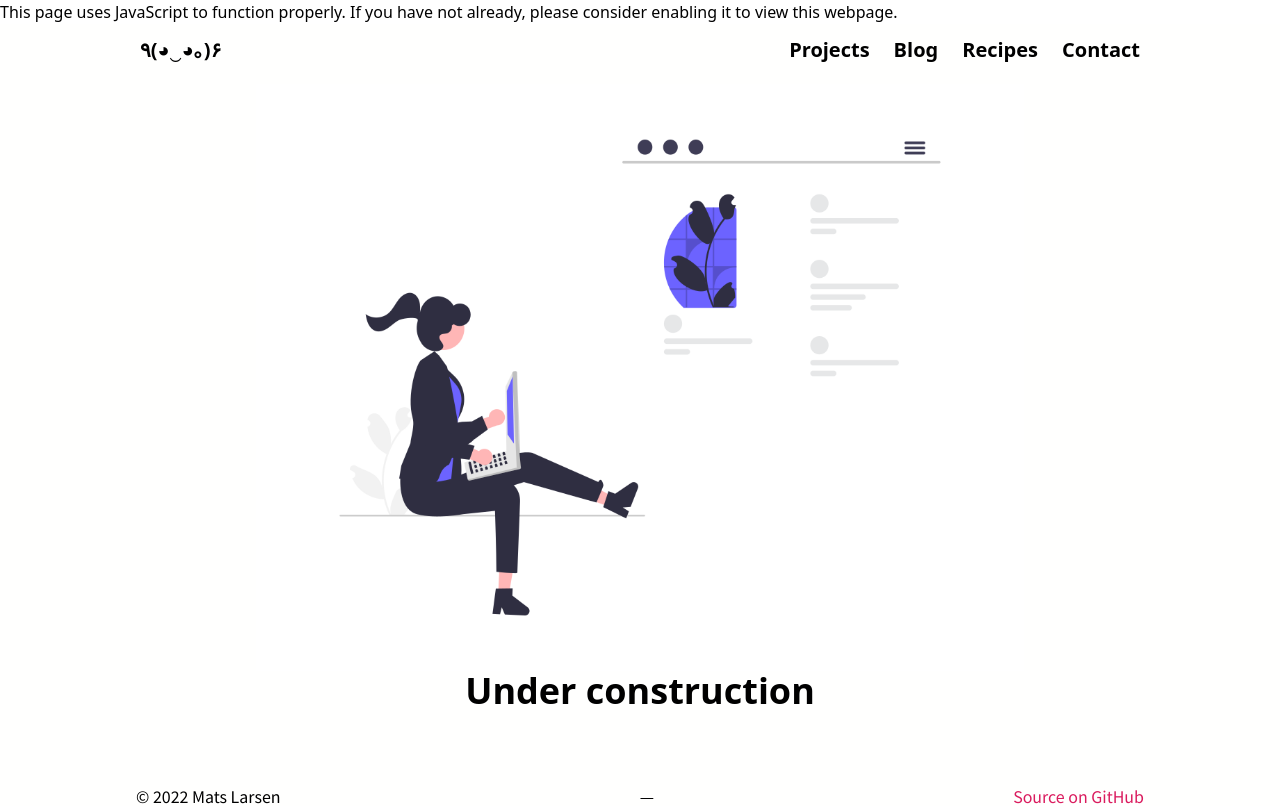
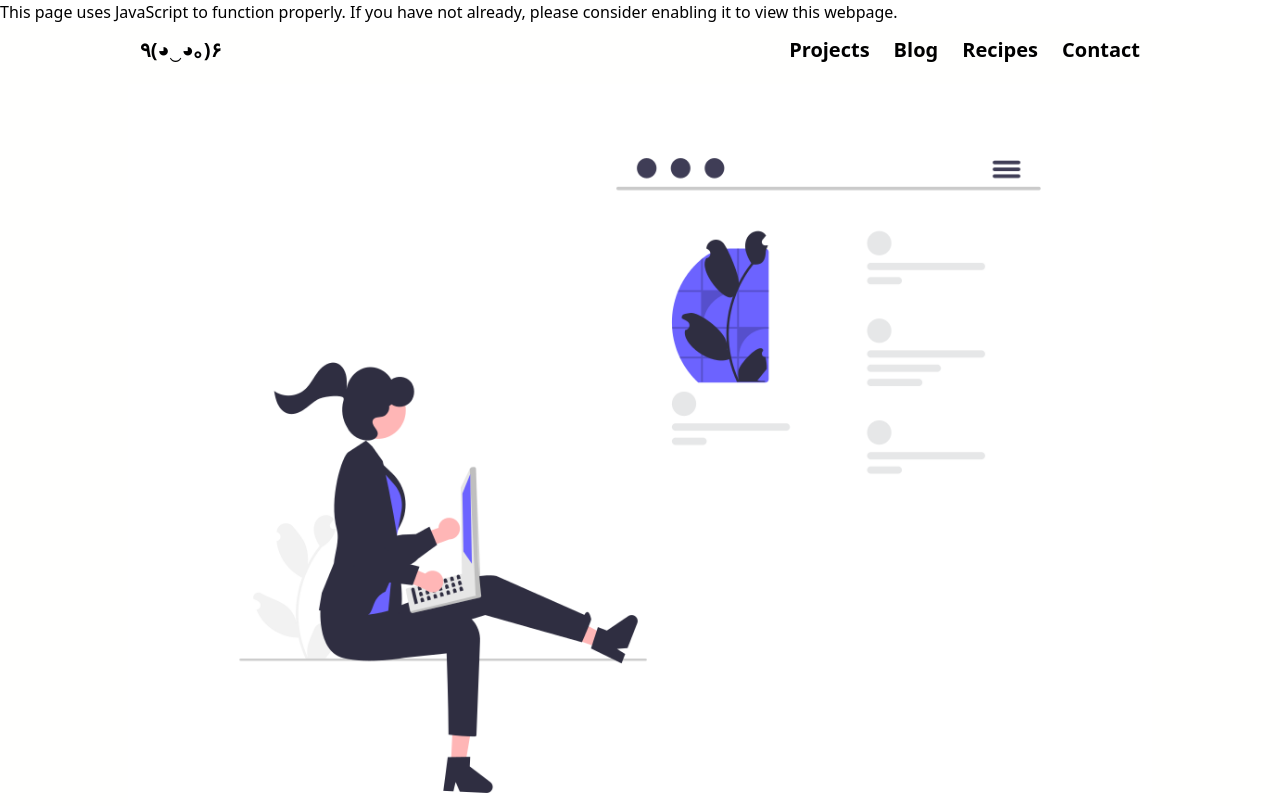
Before and after one commit to junlarsen/dotdev, a Next.js app in the folder apps/dotdev-frontend/: page /contact in a window 1280 px wide. Shown: the top 806 px of the page. Built offline with nearby package versions, Linux system fonts and the light colour scheme.

Commit message:
fix(dotdev-frontend): use next.js optimized images

```diff
--- a/apps/dotdev-frontend/pages/contact.tsx
+++ b/apps/dotdev-frontend/pages/contact.tsx
@@ -1,10 +1,11 @@
 import { Page } from '../components/layouts/page';
+import Image from 'next/image';
 
 export default function App(): JSX.Element {
   return (
     <Page>
-      <section>
-        <img className="tw-px-8 md:tw-px-32" src="/undraw_web_development.png" alt="Under construction" />
+      <section className="tw-w-full">
+        <Image src="/undraw_web_development.png" alt="Under construction" width={1105} height={845} layout="responsive" />
         <header className="tw-text-center tw-text-4xl tw-font-bold">
           <h1>Under construction</h1>
         </header>
--- a/apps/dotdev-frontend/pages/index.tsx
+++ b/apps/dotdev-frontend/pages/index.tsx
@@ -3,6 +3,7 @@ import { Page } from '../components/layouts/page';
 import { Heading } from '../components/typography/heading';
 import { Paragraph } from '../components/typography/paragraph';
 import { Link } from '../components/typography/link';
+import Image from 'next/image';
 
 export default function App(): JSX.Element {
   return (
@@ -13,7 +14,7 @@ export default function App(): JSX.Element {
 
       <div className="tw-w-full md:tw-w-1/3 tw-p-2">
         <div className="tw-w-full tw-h-full">
-          <img className="tw-w-full tw-object-contain" src="/favicon.png" alt="logo" />
+          <Image className="tw-rounded-full" src="/favicon.png" width={128} height={128} layout="responsive" />
         </div>
       </div>
       <div className="tw-w-full md:tw-w-2/3 tw-p-2">
--- a/apps/dotdev-frontend/pages/projects.tsx
+++ b/apps/dotdev-frontend/pages/projects.tsx
@@ -1,10 +1,11 @@
 import { Page } from '../components/layouts/page';
+import Image from 'next/image';
 
 export default function App(): JSX.Element {
   return (
     <Page>
-      <section>
-        <img className="tw-px-8 md:tw-px-32" src="/undraw_web_development.png" alt="Under construction" />
+      <section className="tw-w-full">
+        <Image src="/undraw_web_development.png" alt="Under construction" width={1105} height={845} layout="responsive" />
         <header className="tw-text-center tw-text-4xl tw-font-bold">
           <h1>Under construction</h1>
         </header>
--- a/apps/dotdev-frontend/pages/recipes.tsx
+++ b/apps/dotdev-frontend/pages/recipes.tsx
@@ -1,10 +1,11 @@
 import { Page } from '../components/layouts/page';
+import Image from 'next/image';
 
 export default function App(): JSX.Element {
   return (
     <Page>
-      <section>
-        <img className="tw-px-8 md:tw-px-32" src="/undraw_web_development.png" alt="Under construction" />
+      <section className="tw-w-full">
+        <Image src="/undraw_web_development.png" alt="Under construction" width={1105} height={845} layout="responsive" />
         <header className="tw-text-center tw-text-4xl tw-font-bold">
           <h1>Under construction</h1>
         </header>
```
